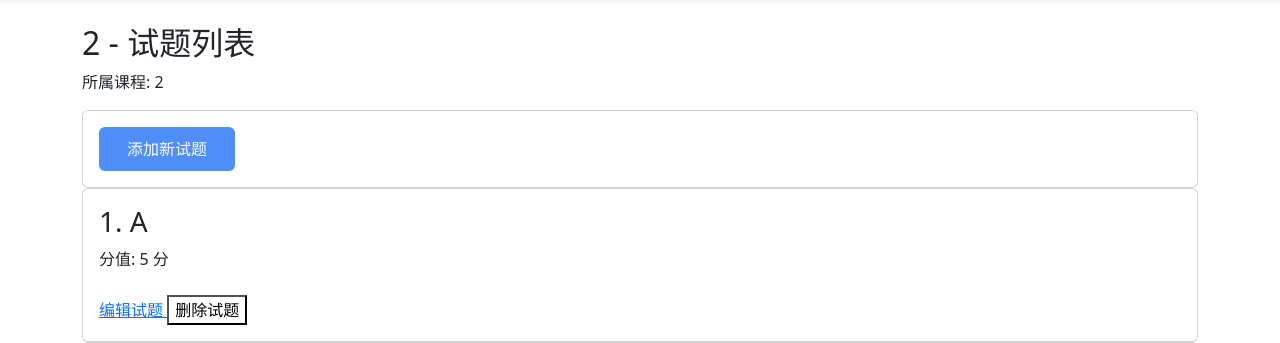
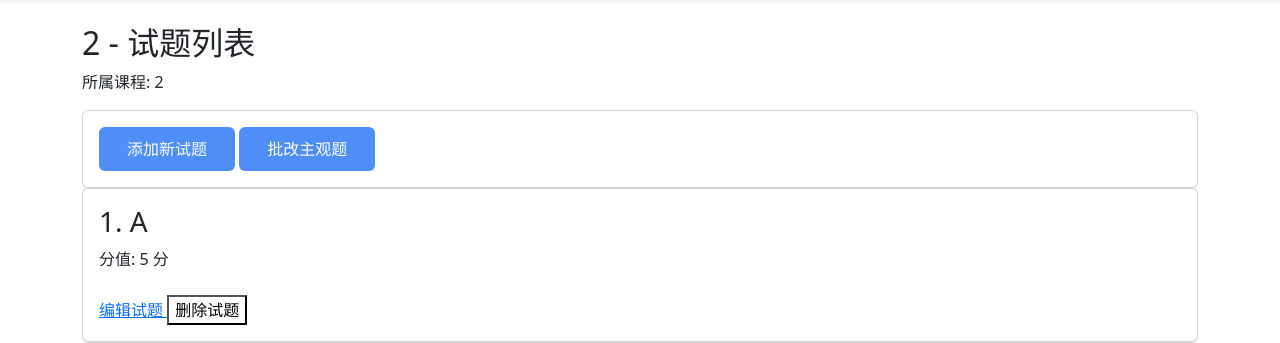
Before and after one commit to City-Empty/new-Software-System-Practice-, a Flask app: page /teacher/exam/1/questions in a window 1280 px wide. Shown: the part 56-399 px from the top of the page. Run offline with Flask 3, Linux system fonts and the light colour scheme; a user stored in the database is signed in; data comes from the database, SQL or seed files in the repository.

Commit message:
批改主观题

```diff
--- a/templates/view_questions.html
+++ b/templates/view_questions.html
@@ -7,6 +7,8 @@
 <div class="card mb-6">
     <div class="card-body">
         <a href="{{ url_for('add_question', exam_id=exam.id) }}" class="btn">添加新试题</a>
+                <!-- 新增：主观题批改入口 -->
+        <a href="{{ url_for('grade_subjective', exam_id=exam.id) }}" class="btn btn-warning ml-2">批改主观题</a>
     </div>
 </div>
 {% if questions %}
```
